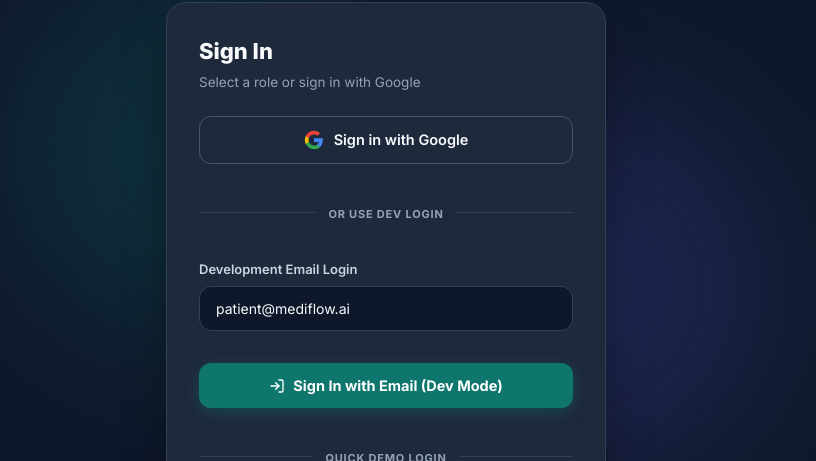
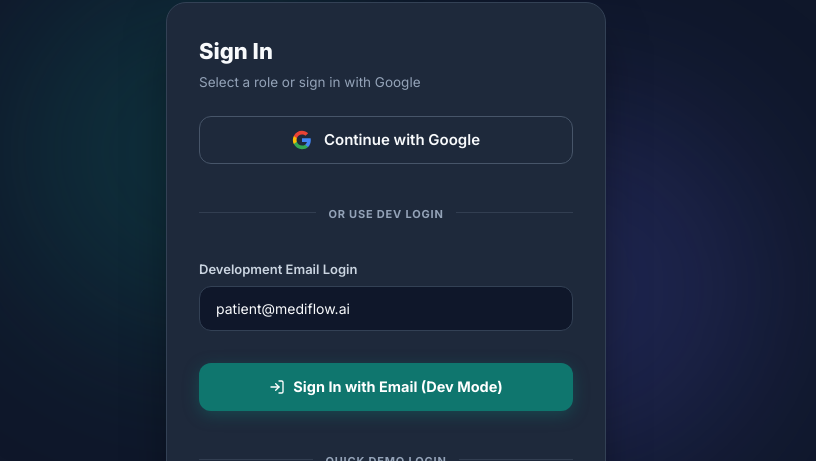
Before and after one commit to muralimdev07/Mediflow-Ai, a React (Vite) app in the folder frontend/: page /login in a window 1280 px wide. Shown: the part 214-675 px from the top of the page, without its empty margins (254-1070 px from the left). Built offline with nearby package versions, Linux system fonts and the light colour scheme; no server answers.

Commit message:
style: fix oversized Google logo and format as professional 'Continue with Google' button

```diff
--- a/frontend/src/features/auth/LoginPage.css
+++ b/frontend/src/features/auth/LoginPage.css
@@ -115,21 +115,22 @@
   margin: 0;
 }
 
-/* Form Controls */
+/* Form Controls & Standard Sleek Google Button */
 .mf-btn-google-orig {
   width: 100%;
+  height: 48px;
   background: #1E293B;
   color: #F8FAFC;
   border: 1px solid #475569;
   border-radius: 12px;
-  padding: 12px 20px;
-  font-size: 14.5px;
+  padding: 0 20px;
+  font-size: 15px;
   font-weight: 600;
   cursor: pointer;
   display: flex;
   align-items: center;
   justify-content: center;
-  gap: 10px;
+  gap: 12px;
   transition: all 0.2s ease;
   box-sizing: border-box;
 }
@@ -137,6 +138,18 @@
 .mf-btn-google-orig:hover {
   background: #334155;
   border-color: #64748B;
+}
+
+.mf-btn-google-orig svg,
+.mf-btn-google-orig img {
+  width: 20px !important;
+  height: 20px !important;
+  max-width: 20px !important;
+  max-height: 20px !important;
+  min-width: 20px !important;
+  min-height: 20px !important;
+  display: block !important;
+  flex-shrink: 0 !important;
 }
 
 /* Divider Line */
@@ -201,11 +214,12 @@
 
 .mf-btn-email-orig {
   width: 100%;
+  height: 48px;
   background: #0F766E;
   color: #FFFFFF;
   border: none;
   border-radius: 12px;
-  padding: 12px 20px;
+  padding: 0 20px;
   font-size: 14.5px;
   font-weight: 700;
   cursor: pointer;
--- a/frontend/src/features/auth/LoginPage.jsx
+++ b/frontend/src/features/auth/LoginPage.jsx
@@ -76,9 +76,14 @@ export const LoginPage = () => {
           </div>
 
           <div style={{ display: 'flex', flexDirection: 'column', gap: '16px' }}>
-            {/* Google Sign In Button */}
+            {/* Standard Professional Google Sign In Button */}
             <button className="mf-btn-google-orig" onClick={() => googleLogin()} disabled={loading}>
-              <svg className="w-5 h-5" viewBox="0 0 24 24">
+              <svg
+                width="20"
+                height="20"
+                viewBox="0 0 24 24"
+                style={{ width: '20px', height: '20px', minWidth: '20px', minHeight: '20px' }}
+              >
                 <path
                   fill="#4285F4"
                   d="M22.56 12.25c0-.78-.07-1.53-.2-2.25H12v4.26h5.92c-.26 1.37-1.04 2.53-2.21 3.31v2.77h3.57c2.08-1.92 3.28-4.74 3.28-8.09z"
@@ -96,7 +101,7 @@ export const LoginPage = () => {
                   d="M12 5.38c1.62 0 3.06.56 4.21 1.64l3.15-3.15C17.45 2.09 14.97 1 12 1 7.7 1 3.99 3.47 2.18 7.07l3.66 2.84c.87-2.6 3.3-4.53 6.16-4.53z"
                 />
               </svg>
-              <span>Sign in with Google</span>
+              <span>Continue with Google</span>
             </button>
 
             {/* Divider 1 */}
```
